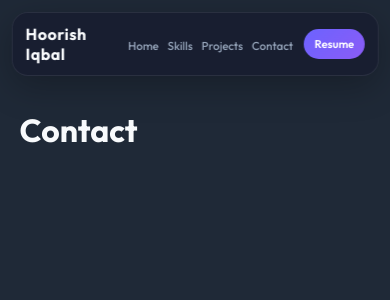
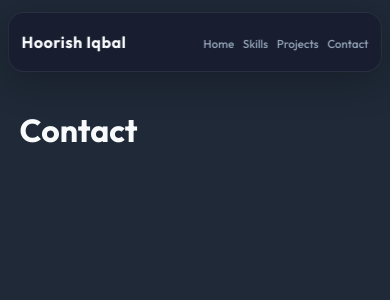
Before and after one commit to h1995tech/mern-portfolio, a React (Vite) app in the folder frontend/: page /contact in a window 390 px wide. Shown: the top 300 px of the page. Built offline with nearby package versions, Linux system fonts and the light colour scheme.

Commit message:
Mern Portfolio versin 1

```diff
--- a/frontend/src/components/Navbar/Navbar.jsx
+++ b/frontend/src/components/Navbar/Navbar.jsx
@@ -46,10 +46,6 @@ export default function Navbar() {
           </li>
         </ul>
       </nav>
-
-      <NavLink to="resume" className={classes.resumeBtn}>
-        Resume
-      </NavLink>
     </header>
   );
 }
--- a/frontend/src/components/Navbar/Navbar.module.css
+++ b/frontend/src/components/Navbar/Navbar.module.css
@@ -5,7 +5,7 @@
   transform: translateX(-50%);
 
   width: 90%;
-  max-width: 1200px;
+  max-width: 1000px;
   height: 70px;
 
   display: flex;
@@ -27,19 +27,23 @@
   z-index: 1000;
 }
 
+.logo {
+  text-decoration: none;
+  color: #f8fafc;
+
+  font-size: 1rem;
+  font-weight: 700;
+
+  letter-spacing: 0.5px;
+}
+
 .logo a {
   text-decoration: none;
   color: #f8fafc;
+
   font-size: 1.4rem;
   font-weight: 700;
-  letter-spacing: 0.5px;
-}
 
-.logo {
-  text-decoration: none;
-  color: #f8fafc;
-  font-size: 1rem;
-  font-weight: 700;
   letter-spacing: 0.5px;
 }
 
@@ -50,16 +54,21 @@
 .list {
   display: flex;
   align-items: center;
+
   gap: 2rem;
+
   list-style: none;
 }
 
 .list a {
   text-decoration: none;
+
   color: #94a3b8;
+
   font-size: 1rem;
   font-weight: 500;
-  transition: all 0.3s ease;
+
+  transition: color 0.3s ease;
 }
 
 .list a:hover {
@@ -70,29 +79,12 @@
   color: #6c63ff !important;
 }
 
-.resumeBtn {
-  text-decoration: none;
-  padding: 0.8rem 1.6rem;
-
-  color: #fff;
-  font-weight: 600;
-
-  background: linear-gradient(135deg, #6c63ff, #8b5cf6);
-
-  border-radius: 999px;
-
-  transition: all 0.3s ease;
-}
-
-.resumeBtn:hover {
-  transform: translateY(-2px);
-  box-shadow: 0 8px 20px rgba(108, 99, 255, 0.35);
-}
-
 .navButton {
   background: transparent;
+
   border: none;
   outline: none;
+
   cursor: pointer;
 
   color: #94a3b8;
@@ -112,20 +104,15 @@
 @media (max-width: 900px) {
   .header {
     width: 94%;
-    padding: 0 1.25rem;
+    padding: 0 1.5rem;
   }
 
   .list {
-    gap: 1.2rem;
+    gap: 1.3rem;
   }
 
   .list a,
   .navButton {
-    font-size: 0.9rem;
-  }
-
-  .resumeBtn {
-    padding: 0.65rem 1rem;
     font-size: 0.9rem;
   }
 }
@@ -137,8 +124,8 @@
     top: 0.75rem;
 
     width: 94%;
+    min-height: 60px;
     height: auto;
-    min-height: 60px;
 
     padding: 0.8rem 1rem;
 
@@ -150,32 +137,26 @@
   }
 
   .list {
-    gap: 0.8rem;
+    gap: 0.9rem;
   }
 
   .list a,
   .navButton {
     font-size: 0.8rem;
   }
-
-  .resumeBtn {
-    padding: 0.55rem 0.8rem;
-    font-size: 0.78rem;
-  }
 }
 
 /* Small phones */
 
-@media (max-width: 520px) {
+@media (max-width: 480px) {
   .header {
-    align-items: center;
-    gap: 0.7rem;
+    width: 96%;
 
     padding: 0.7rem 0.8rem;
   }
 
   .logo a {
-    font-size: 0.95rem;
+    font-size: 1rem;
   }
 
   .list {
@@ -186,9 +167,4 @@
   .navButton {
     font-size: 0.72rem;
   }
-
-  .resumeBtn {
-    padding: 0.5rem 0.65rem;
-    font-size: 0.7rem;
-  }
 }
```
Also changed, not shown: 2 other files (tests, documents, lock files or other folders).
